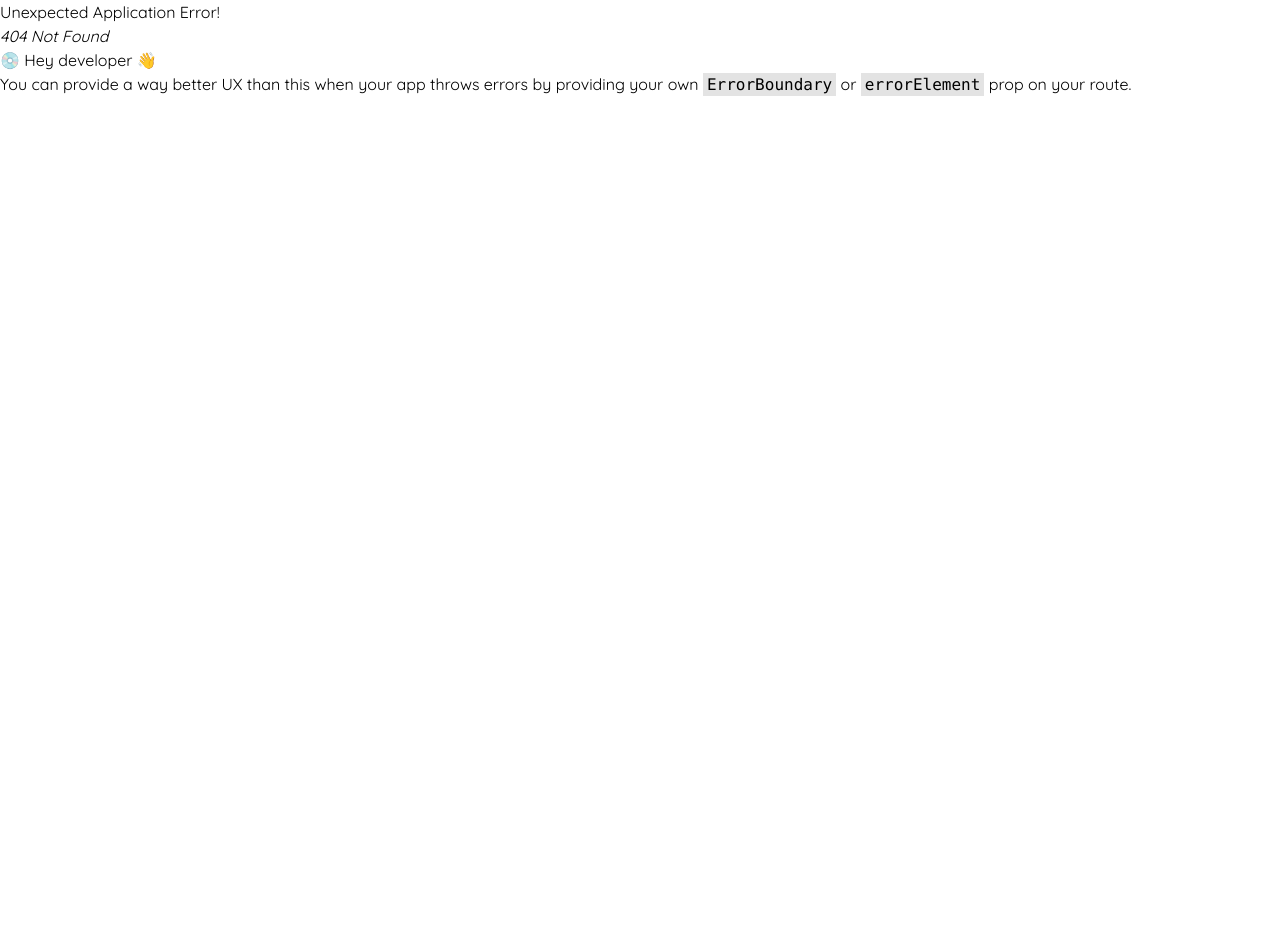
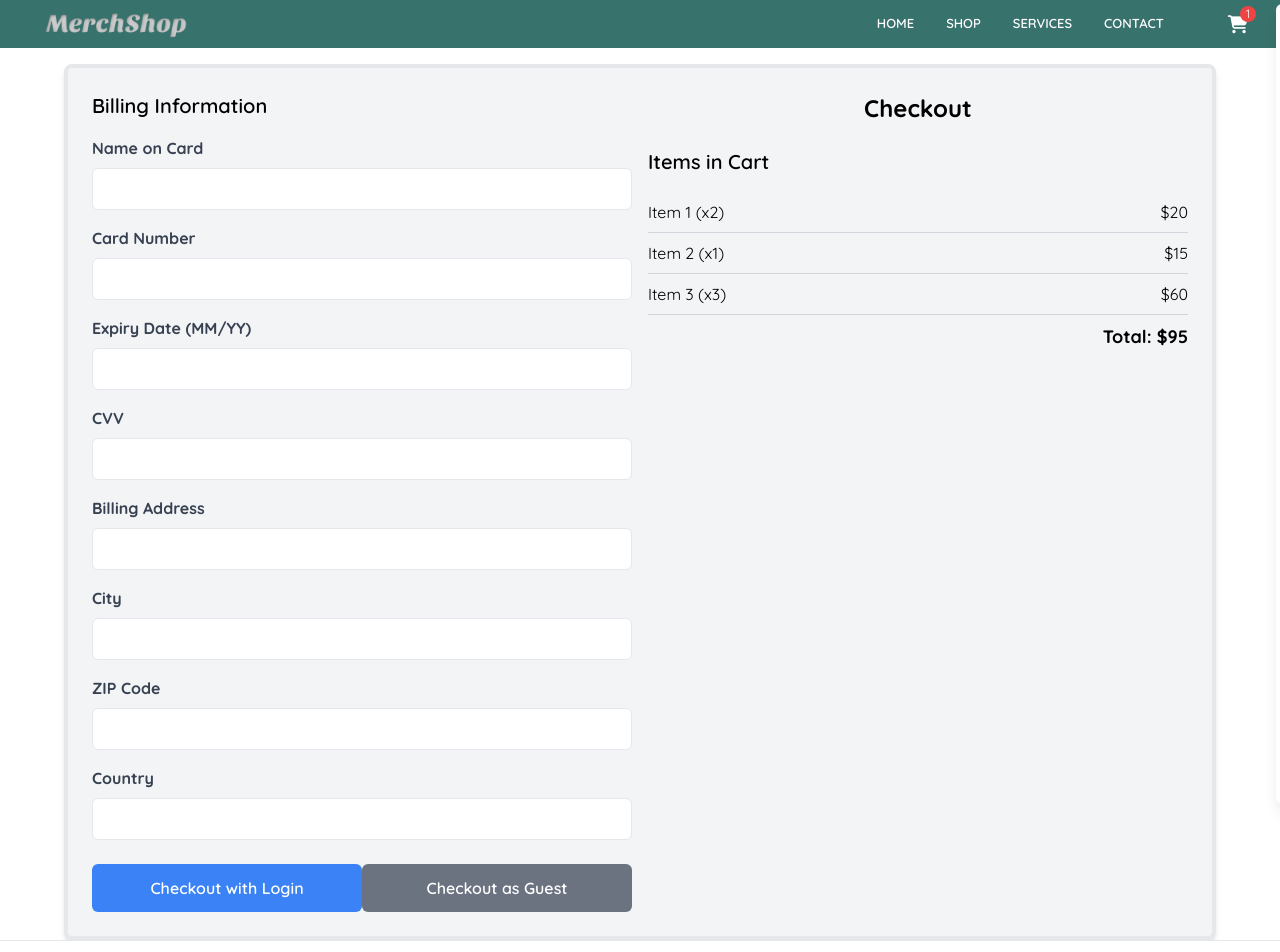
Before and after one commit to Rahul-Dhaka/Merch-shop, a React (Vite) app in the folder client/: page /checkout in a window 1280 px wide. Before the commit this address had no page. Shown: the top 952 px of the page. Before the commit the page ends 800 px from the top, so only its background shows below. Built offline with nearby package versions, Linux system fonts and the light colour scheme.

Commit message:
checkout page

```diff
--- /dev/null
+++ b/client/src/Pages/Checkout.jsx
@@ -0,0 +1,202 @@
+import React, { useState } from 'react';
+import 'tailwindcss/tailwind.css';
+
+const itemsInCart = [
+  { id: 1, name: 'Item 1', price: 10, quantity: 2 },
+  { id: 2, name: 'Item 2', price: 15, quantity: 1 },
+  { id: 3, name: 'Item 3', price: 20, quantity: 3 },
+];
+
+const calculateTotal = (items) => {
+  return items.reduce((total, item) => total + item.price * item.quantity, 0);
+};
+
+export const Checkout = () => {
+  const [formData, setFormData] = useState({
+    name: '',
+    cardNumber: '',
+    expiryDate: '',
+    cvv: '',
+    address: '',
+    city: '',
+    zip: '',
+    country: ''
+  });
+
+  const [errors, setErrors] = useState({});
+  const [isLoggedIn, setIsLoggedIn] = useState(false);
+
+  const handleChange = (e) => {
+    const { name, value } = e.target;
+    setFormData({
+      ...formData,
+      [name]: value
+    });
+  };
+
+
+  const validate = () => {
+    let newErrors = {};
+    if (!formData.name) newErrors.name = 'Name is required';
+    if (!formData.cardNumber) newErrors.cardNumber = 'Card Number is required';
+    if (!formData.expiryDate) newErrors.expiryDate = 'Expiry Date is required';
+    if (!formData.cvv) newErrors.cvv = 'CVV is required';
+    if (!formData.address) newErrors.address = 'Address is required';
+    if (!formData.city) newErrors.city = 'City is required';
+    if (!formData.zip) newErrors.zip = 'ZIP Code is required';
+    if (!formData.country) newErrors.country = 'Country is required';
+    return newErrors;
+  };
+
+  const handleSubmit = (e) => {
+    e.preventDefault();
+    const formErrors = validate();
+    if (Object.keys(formErrors).length === 0) {
+      console.log('Form Data Submitted: ', formData);
+    } else {
+      setErrors(formErrors);
+    }
+  };
+
+
+  const handleLogin = () => {
+    setIsLoggedIn(true);
+  };
+
+  const handleCheckoutAsGuest = () => {
+    setIsLoggedIn(false);
+  };
+
+  const totalAmount = calculateTotal(itemsInCart);
+
+  return (
+    <div className="max-w-6xl border-4 flex flex-col gap-4 md:flex-row-reverse mt-16 mx-auto p-6 bg-gray-100 rounded-lg shadow-md">
+        <div className='w-full md-1/2'>
+        <h1 className="text-2xl font-bold text-center mb-6">Checkout</h1>
+      <div className="mb-6">
+        <h2 className="text-xl font-semibold mb-4">Items in Cart</h2>
+        {itemsInCart.map(item => (
+          <div key={item.id} className="flex justify-between py-2 border-b border-gray-300">
+            <span>{item.name} (x{item.quantity})</span>
+            <span>${item.price * item.quantity}</span>
+          </div>
+        ))}
+        <div className="text-right py-2 text-lg font-semibold">
+          <strong>Total: ${totalAmount}</strong>
+        </div>
+      </div>
+      </div>
+        <div className='w-full md-1/2'>
+        <form onSubmit={handleSubmit}>
+        <h2 className="text-xl font-semibold mb-4">Billing Information</h2>
+        <div className="mb-4">
+          <label className="block text-gray-700 font-bold mb-2">Name on Card</label>
+          <input
+            type="text"
+            name="name"
+            value={formData.name}
+            onChange={handleChange}
+            className="w-full px-3 py-2 border rounded-md focus:outline-none focus:ring-2 focus:ring-green-500"
+          />
+          {errors.name && <p className="text-red-500 text-sm mt-1">{errors.name}</p>}
+        </div>
+        <div className="mb-4">
+          <label className="block text-gray-700 font-bold mb-2">Card Number</label>
+          <input
+            type="text"
+            name="cardNumber"
+            value={formData.cardNumber}
+            onChange={handleChange}
+            className="w-full px-3 py-2 border rounded-md focus:outline-none focus:ring-2 focus:ring-green-500"
+          />
+          {errors.cardNumber && <p className="text-red-500 text-sm mt-1">{errors.cardNumber}</p>}
+        </div>
+        <div className="mb-4">
+          <label className="block text-gray-700 font-bold mb-2">Expiry Date (MM/YY)</label>
+          <input
+            type="text"
+            name="expiryDate"
+            value={formData.expiryDate}
+            onChange={handleChange}
+            className="w-full px-3 py-2 border rounded-md focus:outline-none focus:ring-2 focus:ring-green-500"
+          />
+          {errors.expiryDate && <p className="text-red-500 text-sm mt-1">{errors.expiryDate}</p>}
+        </div>
+        <div className="mb-4">
+          <label className="block text-gray-700 font-bold mb-2">CVV</label>
+          <input
+            type="text"
+            name="cvv"
+            value={formData.cvv}
+            onChange={handleChange}
+            className="w-full px-3 py-2 border rounded-md focus:outline-none focus:ring-2 focus:ring-green-500"
+          />
+          {errors.cvv && <p className="text-red-500 text-sm mt-1">{errors.cvv}</p>}
+        </div>
+        <div className="mb-4">
+          <label className="block text-gray-700 font-bold mb-2">Billing Address</label>
+          <input
+            type="text"
+            name="address"
+            value={formData.address}
+            onChange={handleChange}
+            className="w-full px-3 py-2 border rounded-md focus:outline-none focus:ring-2 focus:ring-green-500"
+          />
+          {errors.address && <p className="text-red-500 text-sm mt-1">{errors.address}</p>}
+        </div>
+        <div className="mb-4">
+          <label className="block text-gray-700 font-bold mb-2">City</label>
+          <input
+            type="text"
+            name="city"
+            value={formData.city}
+            onChange={handleChange}
+            className="w-full px-3 py-2 border rounded-md focus:outline-none focus:ring-2 focus:ring-green-500"
+          />
+          {errors.city && <p className="text-red-500 text-sm mt-1">{errors.city}</p>}
+        </div>
+        <div className="mb-4">
+          <label className="block text-gray-700 font-bold mb-2">ZIP Code</label>
+          <input
+            type="text"
+            name="zip"
+            value={formData.zip}
+            onChange={handleChange}
+            className="w-full px-3 py-2 border rounded-md focus:outline-none focus:ring-2 focus:ring-green-500"
+          />
+          {errors.zip && <p className="text-red-500 text-sm mt-1">{errors.zip}</p>}
+        </div>
+        <div className="mb-4">
+          <label className="block text-gray-700 font-bold mb-2">Country</label>
+          <input
+            type="text"
+            name="country"
+            value={formData.country}
+            onChange={handleChange}
+            className="w-full px-3 py-2 border rounded-md focus:outline-none focus:ring-2 focus:ring-green-500"
+          />
+          {errors.country && <p className="text-red-500 text-sm mt-1">{errors.country}</p>}
+        </div>
+        <div className="flex justify-between mt-6">
+          <button
+            type="button"
+            onClick={handleLogin}
+            className="w-1/2 px-6 py-3 bg-blue-500 text-white font-semibold rounded-md hover:bg-blue-600 focus:outline-none focus:ring-2 focus:ring-blue-500"
+          >
+            Checkout with Login
+          </button>
+          <button
+            type="button"
+            onClick={handleCheckoutAsGuest}
+            className="w-1/2 px-6 py-3 bg-gray-500 text-white font-semibold rounded-md hover:bg-gray-600 focus:outline-none focus:ring-2 focus:ring-gray-500"
+          >
+            Checkout as Guest
+          </button>
+        </div>
+      </form>
+        </div>
+
+
+    </div>
+  );
+};
--- a/client/src/main.jsx
+++ b/client/src/main.jsx
@@ -10,6 +10,7 @@ import Contactus from './Pages/Contactus.jsx'
 import ProductPage from './Pages/ProductPage.jsx'
 import {store} from './app/store.js';
 import { Provider } from 'react-redux'
+import { Checkout } from './Pages/Checkout.jsx'
 
 const router = createBrowserRouter(
   createRoutesFromElements(
@@ -19,6 +20,7 @@ const router = createBrowserRouter(
       <Route path='services' element={<Services />}/>
       <Route path='contact' element={<Contactus />}/>
       <Route path='product/:id' element={<ProductPage />}/>
+      <Route path='checkout' element={<Checkout />}/>
       {/* <Route path='login' element={<Login />}/> */}
 
     </Route>
```
